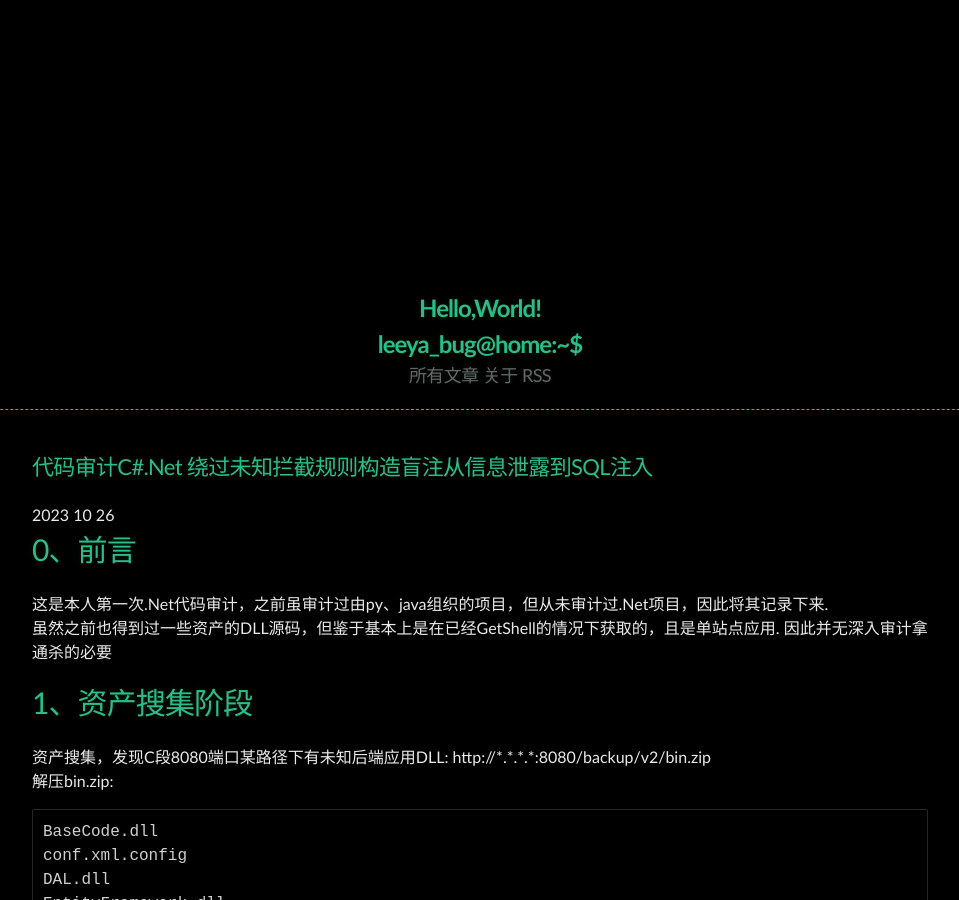
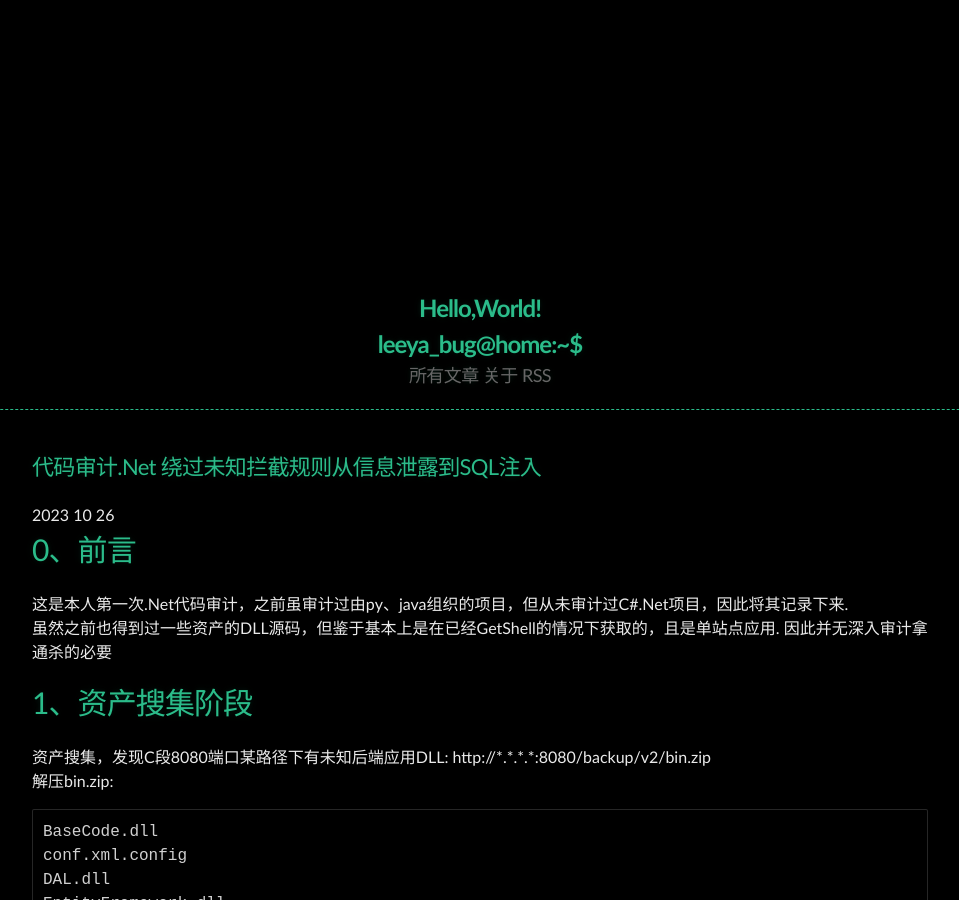
Before and after one commit to Leeyangee/leeyangee.github.io, a Jekyll site: the page built from _posts/2023-10-26-代码审计.Net 绕过未知拦截规则从信息泄露到SQL注入.md, in a window 1280 px wide and 900 px high. Shown: the whole window, without its empty margins (160-1119 px from the left). Built offline with Jekyll 4.4.1, drawn with Linux system fonts in a browser that asks for light colours.

Commit message:
Update and rename 2023-10-26-代码审计C#.Net 绕过未知拦截规则构造盲注从信息泄露到SQL注入.md to 2023-10-26-代码审计.Net 绕过未知拦截规则从信息泄露到SQL注入.md

```diff
--- a/_posts/2023-10-26-代码审计C#.Net 绕过未知拦截规则构造盲注从信息泄露到SQL注入.md
+++ b/_posts/2023-10-26-代码审计.Net 绕过未知拦截规则从信息泄露到SQL注入.md
@@ -1,10 +1,10 @@
 ---
-title: 代码审计C#.Net 绕过未知拦截规则构造盲注从信息泄露到SQL注入
+title: 代码审计.Net 绕过未知拦截规则从信息泄露到SQL注入
 published: true
 ---
 # [](#header-1)0、前言
 
-这是本人第一次.Net代码审计，之前虽审计过由py、java组织的项目，但从未审计过.Net项目，因此将其记录下来.
+这是本人第一次.Net代码审计，之前虽审计过由py、java组织的项目，但从未审计过C#.Net项目，因此将其记录下来.
 虽然之前也得到过一些资产的DLL源码，但鉴于基本上是在已经GetShell的情况下获取的，且是单站点应用. 因此并无深入审计拿通杀的必要
 
 # [](#header-1)1、资产搜集阶段
```
